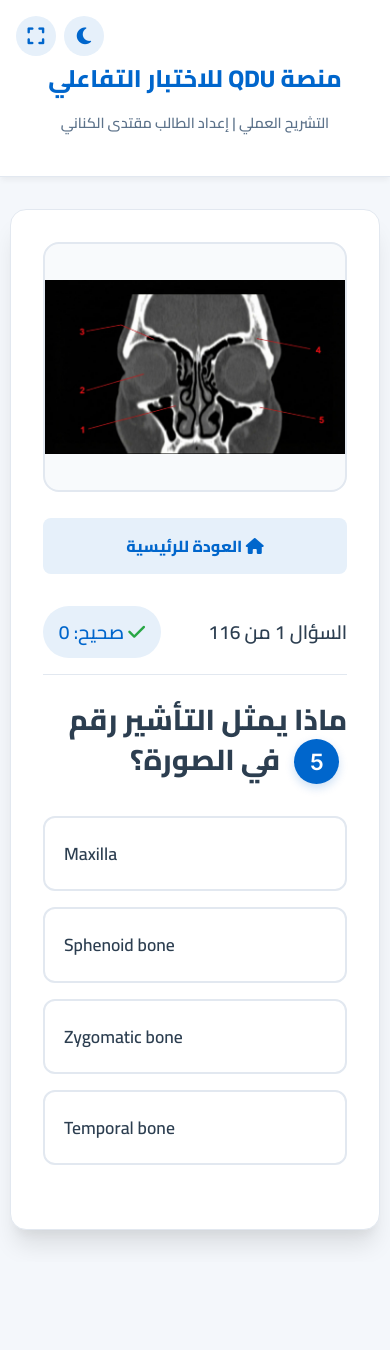
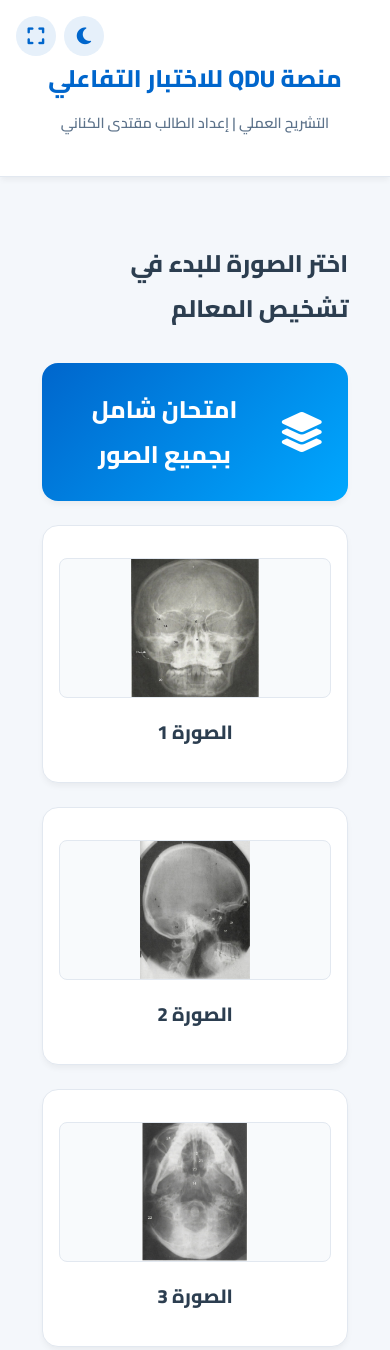
Before and after one commit to mq313qdu-ux/qdu-anatomy, a plain HTML site: page index.html in a window 390 px wide. Shown: the top 1350 px of the page. Before the commit the page ends 1262 px from the top, so only its background shows below. Drawn offline with Linux system fonts and the light colour scheme.

Commit message:
Update index.html

```diff
--- a/index.html
+++ b/index.html
@@ -163,6 +163,11 @@
             background: linear-gradient(135deg, var(--primary), #00a8ff);
             color: white;
             border: none;
+            grid-column: 1 / -1;
+            padding: 1.5rem;
+            flex-direction: row;
+            justify-content: center;
+            font-size: 1.5rem;
         }
 
         .image-card.all-images i, .image-card.all-images h3 {
@@ -172,6 +177,15 @@
         .image-card.all-images:hover {
             transform: translateY(-5px);
             box-shadow: 0 15px 30px rgba(0, 102, 204, 0.3);
+        }
+
+        .image-thumb {
+            width: 100%;
+            height: 140px;
+            object-fit: contain;
+            border-radius: 8px;
+            background: var(--img-bg);
+            border: 1px solid var(--border);
         }
 
         /* Quiz Container */
@@ -218,14 +232,20 @@
 
         @media (min-width: 768px) {
             .image-wrapper {
-                min-height: 400px;
+                min-height: 350px;
             }
         }
 
         .image-wrapper img {
             max-width: 100%;
-            max-height: 600px;
+            max-height: 40vh;
             object-fit: contain;
+        }
+
+        @media (min-width: 992px) {
+            .image-wrapper img {
+                max-height: 60vh;
+            }
         }
 
         .no-image-text {
@@ -285,9 +305,9 @@
         }
 
         .question-text {
-            font-size: 1.8rem;
+            font-size: clamp(1.2rem, 4vw, 1.6rem);
             font-weight: 700;
-            margin-bottom: 2rem;
+            margin-bottom: 1rem;
             line-height: 1.4;
             color: var(--text-main);
         }
@@ -296,13 +316,13 @@
             display: inline-block;
             background: var(--primary);
             color: #fff;
-            width: 45px;
-            height: 45px;
-            line-height: 45px;
+            width: clamp(35px, 8vw, 45px);
+            height: clamp(35px, 8vw, 45px);
+            line-height: clamp(35px, 8vw, 45px);
             text-align: center;
             border-radius: 50%;
             font-family: 'Inter', sans-serif;
-            font-size: 1.4rem;
+            font-size: clamp(1rem, 3vw, 1.4rem);
             margin: 0 0.5rem;
             box-shadow: 0 4px 10px rgba(0, 102, 204, 0.2);
             font-weight: 800;
@@ -311,16 +331,16 @@
         .options-grid {
             display: grid;
             grid-template-columns: 1fr;
-            gap: 1rem;
-            margin-bottom: 2rem;
+            gap: 0.8rem;
+            margin-bottom: 1.5rem;
         }
 
         .option-btn {
             background: var(--bg-card);
             border: 2px solid var(--border);
             border-radius: 12px;
-            padding: 1.2rem;
-            font-size: 1.1rem;
+            padding: clamp(0.7rem, 2vw, 1rem);
+            font-size: clamp(0.95rem, 3vw, 1.1rem);
             font-family: 'Inter', sans-serif;
             font-weight: 600;
             color: var(--text-main);
@@ -460,39 +480,12 @@
     <!-- Home Screen -->
     <div class="home-screen" id="home-screen">
         <h2>اختر الصورة للبدء في تشخيص المعالم</h2>
-        <div class="image-grid">
-            <div class="image-card" onclick="startQuiz('image1.jpg')">
-                <i class="fa-regular fa-image"></i>
-                <span>الصورة 1</span>
-            </div>
-            <div class="image-card" onclick="startQuiz('image2.jpg')">
-                <i class="fa-regular fa-image"></i>
-                <span>الصورة 2</span>
-            </div>
-            <div class="image-card" onclick="startQuiz('image3.jpg')">
-                <i class="fa-regular fa-image"></i>
-                <span>الصورة 3</span>
-            </div>
-            <div class="image-card" onclick="startQuiz('image4.jpg')">
-                <i class="fa-regular fa-image"></i>
-                <span>الصورة 4</span>
-            </div>
-            <div class="image-card" onclick="startQuiz('image5.jpg')">
-                <i class="fa-regular fa-image"></i>
-                <span>الصورة 5</span>
-            </div>
-            <div class="image-card" onclick="startQuiz('image6.jpg')">
-                <i class="fa-regular fa-image"></i>
-                <span>الصورة 6</span>
-            </div>
-            <div class="image-card" onclick="startQuiz('image7.jpg')">
-                <i class="fa-regular fa-image"></i>
-                <span>الصورة 7</span>
-            </div>
+        <div class="image-grid" id="image-grid">
             <div class="image-card all-images" onclick="startQuiz('all')">
                 <i class="fa-solid fa-layer-group"></i>
                 <span>امتحان شامل بجميع الصور</span>
             </div>
+            <!-- Dynamic cards will be injected here -->
         </div>
     </div>
 
@@ -879,8 +872,19 @@
             startQuiz(currentImageFilter);
         });
 
-        // تشغيل الاختبار الشامل مباشرة عند تحميل الصفحة
-        startQuiz('all');
+        // Populate Image Grid dynamically
+        const imageGrid = document.getElementById('image-grid');
+        for (let i = 1; i <= 18; i++) {
+            const card = document.createElement('div');
+            card.className = 'image-card';
+            card.onclick = () => startQuiz(`image${i}.jpg`);
+
+            card.innerHTML = `
+                <img src="image${i}.jpg" class="image-thumb" alt="الصورة ${i}" onerror="this.style.display='none'" />
+                <span>الصورة ${i}</span>
+            `;
+            imageGrid.appendChild(card);
+        }
 
         // Theme Toggle Logic
         const themeBtnIcon = document.querySelector('#theme-toggle i');
```
